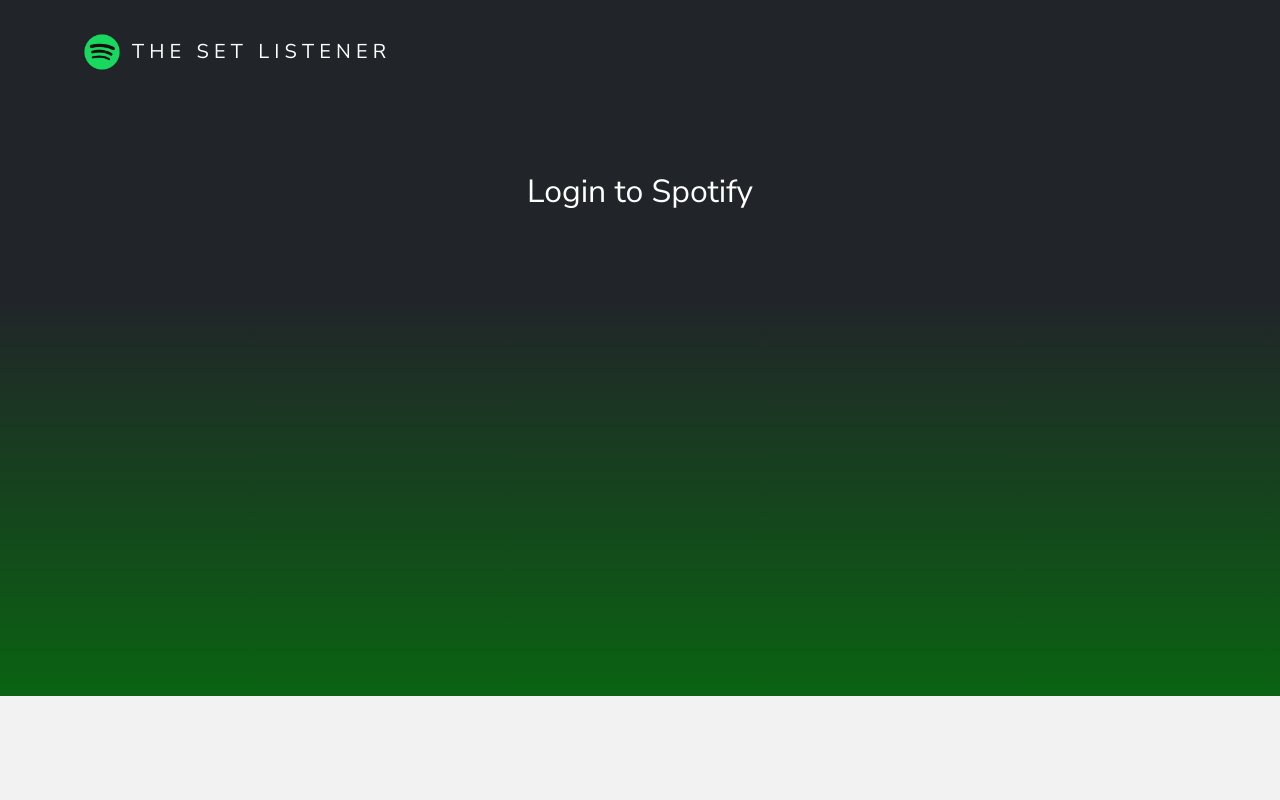
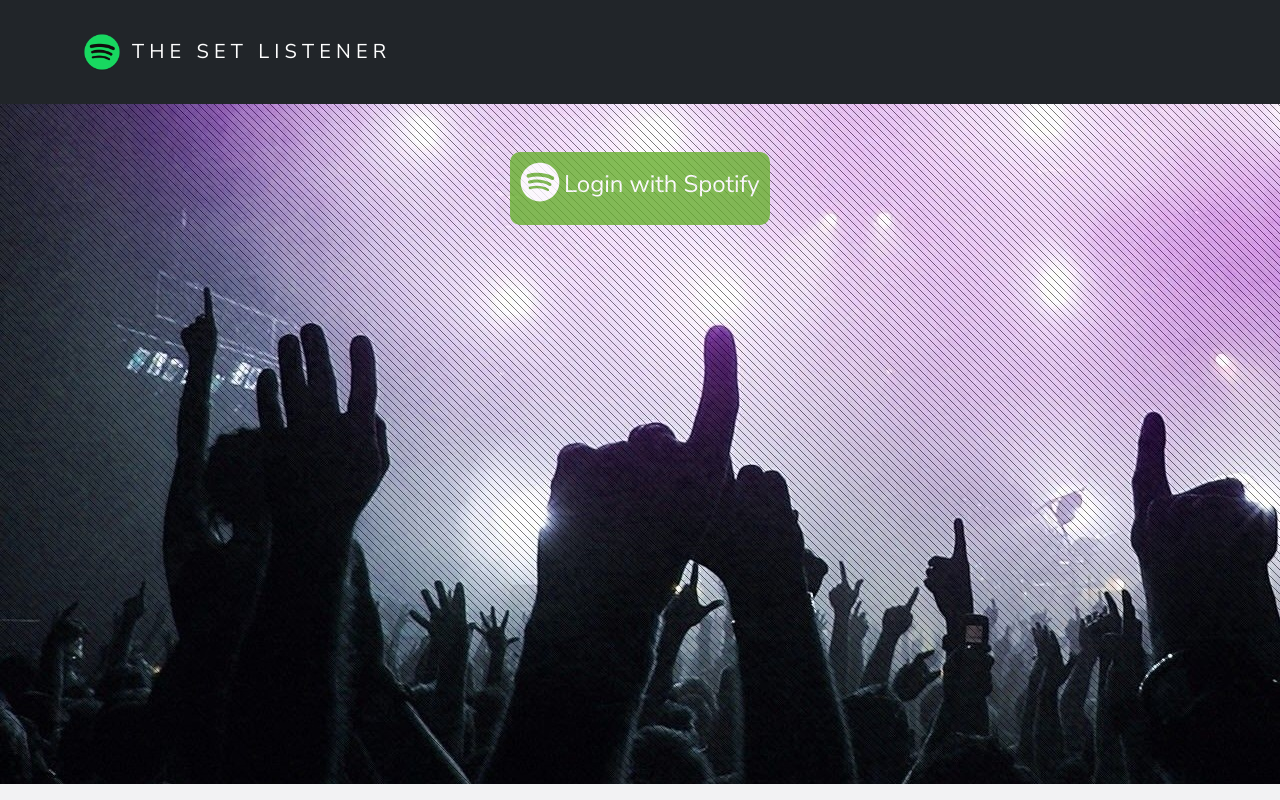
Before and after one commit to rsnr-code/setlistener-frontend, a React (Create React App) app in the folder set-listener/: page / in a window 1280 px wide. Built offline with nearby package versions, Linux system fonts and the light colour scheme.

Commit message:
add tracks to playlist capability added

```diff
--- a/set-listener/src/App.js
+++ b/set-listener/src/App.js
@@ -1,9 +1,9 @@
 import "./index.css";
 import "bootstrap/dist/css/bootstrap.min.css";
 import { BrowserRouter as Router, Link, } from "react-router-dom";
-// import About from "./components/About";
 import Main from "./components/Main";
 import { useEffect, useState } from "react";
+import { FaSpotify } from 'react-icons/fa'
 
 function App() {
   const CLIENT_ID = "345e769ef981466e9ee4f8588d86175c";
@@ -85,18 +85,22 @@
 
         {!token ? (
           <section
-          className="text-light p-5 text-center search">
-          <div className="container" style={{ height: "30rem" }}>
-            <div className="text-center mt-3">
-            <a
+          className="d-flex text-center " style={{ height: "85vh", backgroundImage: "url(concert.jpg)", backgroundRepeat: "no-repeat"}}>
+          <div className="container d-flex ">
+            <div className="text-center mt-5 flex-grow-1">
+              <button style={{backgroundColor: "#67b02e"}} className="loginButton">
+              {" "}
+                    <FaSpotify style={{fontSize: "2.5rem", marginBottom: "13px"}} />{" "}
+                <a
               href={`${AUTH_ENDPOINT}?client_id=${CLIENT_ID}&redirect_uri=${REDIRECT_URI}&response_type=${RESPONSE_TYPE}&scope=${SCOPE}`}
               className="loginText"
             >
-              Login to Spotify
+              Login with Spotify
             </a>
+              </button>
+
             </div>
             </div>
-
           </section>
         ) : (
           <div></div>
--- a/set-listener/src/components/About.js
+++ b/set-listener/src/components/About.js
@@ -2,6 +2,9 @@
     return (
         <div>
             <h1>About</h1>
+            <video width="1000" height="auto" controls autoPlay muted >
+               <source src="fuzzjam.mp4" type="video/mp4"/>
+            </video>
         </div>
      );
 }
--- a/set-listener/src/components/Main.js
+++ b/set-listener/src/components/Main.js
@@ -1,8 +1,10 @@
 import PlaylistButton from "./PlaylistButton";
-import { useState } from "react";
+import { useEffect, useState } from "react";
 import axios from "axios";
 import { BiSearch } from "react-icons/bi";
 import SpotifyWebApi from "spotify-web-api-node";
+import Button from "react-bootstrap/Button";
+import Form from "react-bootstrap/Form";
 
 const Main = () => {
   let token = window.localStorage.getItem("token");
@@ -20,6 +22,10 @@
   const [initialState, setInitialState] = useState("");
   const [userName, setUserName] = useState("");
   const [userImage, setUserImage] = useState("");
+  const [songArr, setSongArr] = useState("");
+  const [trackIdArr, setTrackIdArr] = useState("");
+
+  let songs = [['track:Let it Happen artist:Tame Impala'], ['track: After Hours artist: The Weeknd']]
 
   const getUserName = async (e) => {
     const data = await axios.get("https://api.spotify.com/v1/me", {
@@ -30,10 +36,24 @@
     setUserImage(data.data.images[0].url);
     setUserName(data.data.display_name);
   };
-
+  // 'track:Let it Happen artist:Tame Impala'
   getUserName();
 
-  const searchArtist = (e) => {
+  // const getTrackId = async (track) => {
+  //   await spotifyApi.searchTracks(track)
+  //   .then(function(data) {
+  //     console.log(data.body.tracks.items[0].uri);
+  //   }, function(err) {
+  //     console.log('Something went wrong!', err);
+  //   });
+  // }
+
+  // songs.forEach(getTrackId)
+
+
+
+
+  const searchArtist = async (e) => {
     e.preventDefault();
 
     const options = {
@@ -42,7 +62,7 @@
       params: { artistName: searchKey },
     };
 
-    axios
+   await axios
       .request(options)
       .then((response) => {
         let artistName = response.data.setlist[0].artist.name;
@@ -174,10 +194,28 @@
         setInitialState(
           `${artistName} at ${venueName} (${cityName}) on ${eventDate}`
         );
+
+          let trackArtistArr = []
+
+          if (songsArr) {
+            songsArr.forEach( (element) => {
+              trackArtistArr.push(
+                [`track:${element} artist:${artistName}`]
+              );
+            })}
+
+          setSongArr(trackArtistArr);
+
+
+        // 'track:Let it Happen artist:Tame Impala'
+
+
+
       })
       .catch((err) => {
         console.error(err);
       });
+
 
     //This method wouldn't send req.query
     // fetch("http://localhost:5000/setlist", {
@@ -188,19 +226,64 @@
     // .then(data => console.log(JSON.stringify(data)))
   };
 
+  useEffect( () => {
+        let trackId = []
+
+        if(songArr){
+songArr.forEach(async (element) =>  {
+
+        await spotifyApi.searchTracks(element)
+        .then(function(data) {
+          trackId.push(
+            data.body.tracks.items[0].uri
+          )
+        }, function(err) {
+          console.log('Something went wrong!', err);
+        })
+
+      })
+
+      setTrackIdArr(trackId)
+      console.log(trackId)
+        }
+
+
+  }, [songArr])
+
+
+
+
   const createPlaylist = async (e) => {
     e.preventDefault();
     let playlistId;
 
+    // let trackId = []
+
+    // songArr.forEach(async (element) =>  {
+
+    //   await spotifyApi.searchTracks(element)
+    //   .then(function(data) {
+    //     trackId.push(
+    //       data.body.tracks.items[0].uri
+    //     )
+    //   }, function(err) {
+    //     console.log('Something went wrong!', err);
+    //   })
+
+    // })
+
+    // setTrackIdArr(trackId)
+    // console.log(trackId)
+
     await spotifyApi
-      .createPlaylist("My playlist", {
+      .createPlaylist(`${searchKey} setlist`, {
         description: "My description",
         public: false,
       })
       .then(
         function (data) {
           playlistId = data.body.id;
-          console.log("newToken =", data.body.id);
+          console.log("newPlaylist=", data.body.id);
           console.log("playlistId =", playlistId);
           console.log("Created playlist!");
         },
@@ -209,8 +292,10 @@
         }
       );
 
+
+
     await spotifyApi
-      .addTracksToPlaylist(playlistId, ["spotify:track:4iV5W9uYEdYUVa79Axb7Rh"])
+      .addTracksToPlaylist(playlistId, trackIdArr)
       .then(
         function (data) {
           console.log(playlistId);
@@ -221,6 +306,9 @@
         }
       );
   };
+
+
+
 
   return (
     <div className="main">
@@ -255,9 +343,10 @@
           </div>
         </section>
       </div>
+
       {initialState ? (
         <section
-          className="p-3 text-center"
+          className="p-3 text-center artistInfo"
           style={{
             backgroundColor: "#f2f2f3",
             fontSize: "1.3rem",
@@ -280,12 +369,23 @@
             {userName}!<p></p>
             <p>Go ahead and type in your favorite artist. </p>
           </div>
-          <button onClick={createPlaylist}>Click Me</button>
         </section>
       )}
 
       {initialState ? (
-        <PlaylistButton />
+        <section className="p-3 text-center playlistButtonSection" >
+        <Form>
+             <Button
+               type="submit"
+               className="mx-2 rounded btn playlistButton"
+               style={{ height: "40px"}}
+               onClick={createPlaylist}
+             >
+               <p className="text">SAVE THIS PLAYLIST TO SPOTIFY</p>
+
+             </Button>
+           </Form>
+     </section>
       ) : (
         <div style={{ backgroundColor: "#0a6312" }}></div>
       )}
--- a/set-listener/src/index.css
+++ b/set-listener/src/index.css
@@ -61,15 +61,33 @@
 background: linear-gradient(0deg, rgba(10,99,18,1) 0%, rgba(33,37,41,1) 67%);
 }
 
-.loginPage {
-  background: rgb(10,99,18);
-background: linear-gradient(0deg, rgba(10,99,18,1) 0%, rgba(33,37,41,1) 67%);
-height: 85vh;
-}
+
 
 .loginText {
   color: white;
-  text-align: center;
   text-decoration: none;
-  font-size: 2rem;
+  font-size: 1.5rem;
 }
+
+.artistInfo {
+  background: rgb(10,99,18);
+  background: linear-gradient(180deg, rgba(10,99,18,1) 0%, rgba(21,190,36,0.11233665829613093) 100%);
+}
+
+.loginButton {
+
+    background-color: #67b02e;
+    border-radius: 10px;
+    border: none;
+    color: white;
+    opacity: 80%;
+    padding: 10px;
+
+    white-space: nowrap;
+    transition: 0.3s;
+    font-size: 14px;
+
+
+
+
+}
```
Also changed, not shown: set-listener/public/concert.jpg (added).
